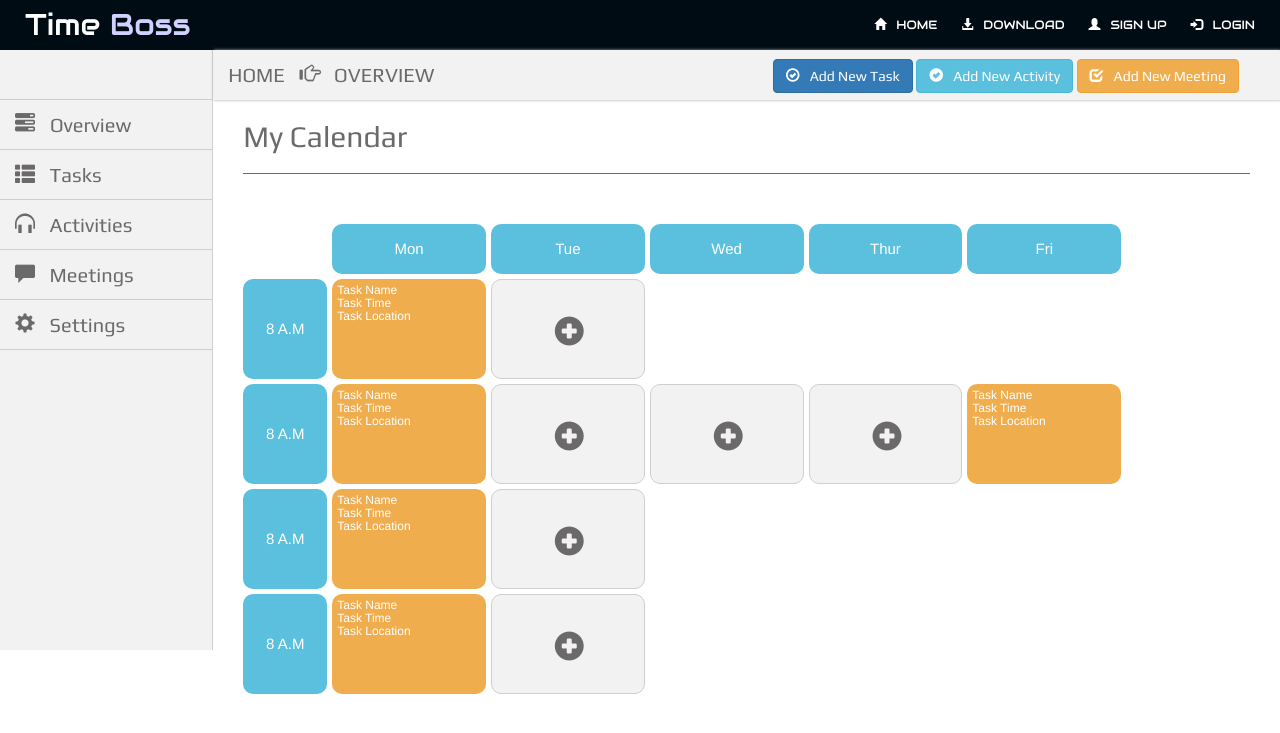
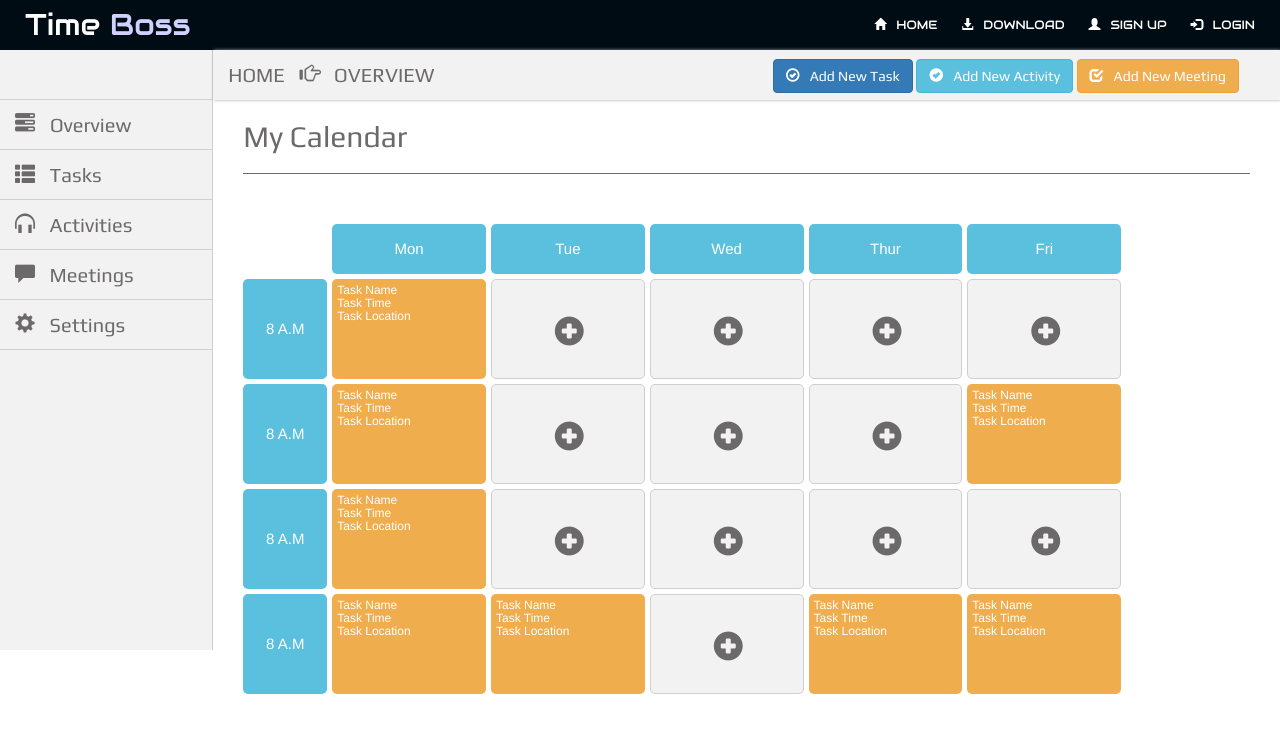
Before and after one commit to kevoy/TimeBoss, a PHP site: page /TimeBoss/account.php in a window 1280 px wide. Shown: the top 733 px of the page. Run offline with PHP 8.4, Linux system fonts and the light colour scheme; some web fonts are replaced.

Commit message:
Added calendar ui and tasks ui

```diff
--- a/account.php
+++ b/account.php
@@ -6,7 +6,7 @@
 	<script src="stylesheets/bootstrap/js/bootstrap.min.js"></script>
 	<link rel="stylesheet" href="stylesheets/main.css" type="text/css" >
 	<link rel="stylesheet" type="text/css" href="http://fonts.googleapis.com/css?family=Tangerine:bold,bolditalic|Inconsolata:italic|Droid+Sans|Audiowide|Play">
-
+	<script type="text/javascript" src="scripts/account.js"></script>
 </head>
 <body>
 	<?php include 'header-template.php' ?>
@@ -38,7 +38,7 @@
 					<h3 id="panel-title">HOME <span class="glyphicon glyphicon-hand-right margin-10-10"></span> <span id="panel-selected">OVERVIEW</span></h3>
 				</div>
 				<div class="col-md-6" id="pane-nav-buttons-holder">
-					<button type="button" class="btn btn-primary"><span class="margin-10 glyphicon glyphicon-ok-circle"></span>Add New Task</button>
+					<button type="button" class="btn btn-primary" id="new-task-btn"><span class="margin-10 glyphicon glyphicon-ok-circle"></span>Add New Task</button>
 					<button type="button" class="btn btn-info"><span class="margin-10 glyphicon glyphicon-ok-sign"></span>Add New Activity</button>
 					<button type="button" class="btn btn-warning"><span class="margin-10 glyphicon glyphicon-check"></span>Add New Meeting</button>
 				</div>
@@ -185,6 +185,15 @@
 									<div class="task-box col-md-2 pad-0 c_1">
 										<h4><span class="glyphicon glyphicon-plus-sign"></span></h4>
 									</div>
+									<div class="task-box col-md-2 pad-0 c_1">
+										<h4><span class="glyphicon glyphicon-plus-sign"></span></h4>
+									</div>
+									<div class="task-box col-md-2 pad-0 c_1">
+										<h4><span class="glyphicon glyphicon-plus-sign"></span></h4>
+									</div>
+									<div class="task-box col-md-2 pad-0 c_1">
+										<h4><span class="glyphicon glyphicon-plus-sign"></span></h4>
+									</div>
 								</div>
 
 								<div class="time-box col-md-1">
@@ -224,6 +233,15 @@
 									<div class="task-box col-md-2 pad-0 c_1">
 										<h4><span class="glyphicon glyphicon-plus-sign"></span></h4>
 									</div>
+									<div class="task-box col-md-2 pad-0 c_1">
+										<h4><span class="glyphicon glyphicon-plus-sign"></span></h4>
+									</div>
+									<div class="task-box col-md-2 pad-0 c_1">
+										<h4><span class="glyphicon glyphicon-plus-sign"></span></h4>
+									</div>
+									<div class="task-box col-md-2 pad-0 c_1">
+										<h4><span class="glyphicon glyphicon-plus-sign"></span></h4>
+									</div>
 								</div>
 
 								<div class="time-box col-md-1">
@@ -235,13 +253,111 @@
 										<h4>Task Time </h4>
 										<h4>Task Location</h4>
 									</div>
+									<div class="task-box col-md-2 pad-0">
+										<h4>Task Name</h4>
+										<h4>Task Time </h4>
+										<h4>Task Location</h4>
+									</div>
 									<div class="task-box col-md-2 pad-0 c_1">
 										<h4><span class="glyphicon glyphicon-plus-sign"></span></h4>
+									</div>
+									<div class="task-box col-md-2 pad-0">
+										<h4>Task Name</h4>
+										<h4>Task Time </h4>
+										<h4>Task Location</h4>
+									</div>
+									<div class="task-box col-md-2 pad-0">
+										<h4>Task Name</h4>
+										<h4>Task Time </h4>
+										<h4>Task Location</h4>
 									</div>
 								</div>
 							</div>
 						</div>
 
+					</div>
+				</div>
+				<div id="tasks-panel" class="col-md-12">
+					<h3 class="c_subtitle">My Tasks</h3>
+					<div>
+						<table class="table table-bordered table-hover c_table">
+							<thead>
+								<tr>
+									<th>Task Name</th>
+									<th>Date</th>
+									<th>Time</th>
+									<th>Location</th>
+									<th>Priority</th>
+									<th>Mandatory</th>
+									<th>Repetitive</th>
+									<th>Options</th>
+								</tr>
+							</thead>
+							<tbody>
+								<tr>
+									<td>Education Technology</td>
+									<td>01/12/2015 - 02/01/2016</td>
+									<td> 9.a.m - 12.p.m</td>
+									<td>Faculty of education building 2</td>
+									<td>Medium</td>
+									<td><span class="glyphicon glyphicon-ok-circle"></span></td>
+									<td><span class="glyphicon glyphicon-ok-circle"></span></td>
+									<td>
+										<button type="button" class="btn btn-info">
+											<span class="glyphicon glyphicon-edit"></span>
+										</button>
+										<button type="button" class="btn btn-warning">
+											<span class="glyphicon glyphicon-eye-open"></span>
+										</button>
+										<button type="button" class="btn btn-danger">
+											<span class="glyphicon glyphicon-remove-circle"></span>
+										</button>
+									</td>
+								</tr>
+								<tr>
+									<td>Education Technology</td>
+									<td>01/12/2015 - 02/01/2016</td>
+									<td> 9.a.m - 12.p.m</td>
+									<td>Faculty of education building 2</td>
+									<td>Medium</td>
+									<td><span class="glyphicon glyphicon-ok-circle"></span></td>
+									<td><span class="glyphicon glyphicon-ok-circle"></span></td>
+									<td>
+										<button type="button" class="btn btn-info">
+											<span class="glyphicon glyphicon-edit"></span>
+										</button>
+										<button type="button" class="btn btn-warning">
+											<span class="glyphicon glyphicon-eye-open"></span>
+										</button>
+										<button type="button" class="btn btn-danger">
+											<span class="glyphicon glyphicon-remove-circle"></span>
+										</button>
+									</td>
+								</tr>
+								<tr>
+									<td>Education Technology</td>
+									<td>01/12/2015 - 02/01/2016</td>
+									<td> 9.a.m - 12.p.m</td>
+									<td>Faculty of education building 2</td>
+									<td>Medium</td>
+									<td><span class="glyphicon glyphicon-ok-circle"></span></td>
+									<td><span class="glyphicon glyphicon-ok-circle"></span></td>
+									<td>
+										<button type="button" class="btn btn-info">
+											<span class="glyphicon glyphicon-edit"></span>
+										</button>
+										<button type="button" class="btn btn-warning">
+											<span class="glyphicon glyphicon-eye-open"></span>
+										</button>
+										<button type="button" class="btn btn-danger">
+											<span class="glyphicon glyphicon-remove-circle"></span>
+										</button>
+									</td>
+								</tr>
+
+
+							</tbody>
+						</table>
 					</div>
 				</div>
 			</div>
--- a/index.php
+++ b/index.php
@@ -27,7 +27,7 @@
 		<div class="col-md-4 c_fill">
 			<span class="glyphicon glyphicon-comment lg-img"></span>
 			<h3>Organise Meetings</h3>
-			<h4>Our web interface alows you to incorporate meetings in you schedule. If all members of your meeting are members of Time Boss we can determine the best time for your meeting.</h4>
+			<h4>Our web interface alows you to incorporate meetings in your schedule. If all members of your meeting are members of Time Boss we can determine the best time for your meeting.</h4>
 		</div>
 		<div class="col-md-4 c_fill">
 			<span class="glyphicon glyphicon-music lg-img"></span>
@@ -42,7 +42,7 @@
 		<div class="col-md-6 c_fill">
 			<div id="download-desc">
 				<h1>Android App</h1>
-				<h3>The Time Boss andoid app allows you to perform all task scheduling from your android device. Get pop alerts and reminders about upcoming task, mark tasks as complete and many more.</h3>
+				<h3>The Time Boss andoid app allows you to perform all task scheduling from your android device. Get pop-up alerts and reminders about upcoming task, mark tasks as complete and many more.</h3>
 				<button type="button" id="c_download" class="btn btn-primary btn-lg">Download App</button>
 			</div>
 		</div>
--- /dev/null
+++ b/scripts/account.js
@@ -0,0 +1,27 @@
+window.onload = function(){
+	var overviewTab = document.getElementById("overview-tab");
+	overviewTab.onclick = showOverviewPanel;
+
+	var tasksTab = document.getElementById("tasks-tab");
+	tasksTab.onclick = showTasksPanel;
+
+	var newTaskBtn = document.getElementById("new-task-btn");
+	newTaskBtn.onclick = showAddTaskPanel;
+}
+function showOverviewPanel(){
+	loadPanel("overview-panel", "OVERVIEW");
+}
+function showTasksPanel(){
+	loadPanel("tasks-panel", "TASKS");
+}
+function showAddTaskPanel(){
+	loadPanel("new-task-panel", "NEW TASK");
+}
+function loadPanel(id, title){
+	document.getElementById("new-task-panel").style.display = "none";
+	document.getElementById("overview-panel").style.display = "none";
+	document.getElementById("tasks-panel").style.display = "none";
+
+	document.getElementById(id).style.display = "block";
+	document.getElementById("panel-selected").innerHTML = title;
+}
--- a/stylesheets/main.css
+++ b/stylesheets/main.css
@@ -229,7 +229,7 @@
 	padding-bottom: 20px;
 	font-size: 30px;
 }
-#new-task-panel{
+#new-task-panel, #tasks-panel{
 	display: none;
 }
 #days-holder{
@@ -239,7 +239,7 @@
 	height: 100%;
 	text-align: center;
 	background-color: #5bc0de;
-	border-radius: 10px;
+	border-radius: 5px;
 	color:white;
 	margin: 0px 0px 0px 5px;
 }
@@ -252,12 +252,14 @@
 #cal-holder{
 	height: 500px;
 	overflow-x:auto;
+
+
 }
 .time-box{
 	height: 100px;
 	text-align: center;
 	background-color: #5bc0de;
-	border-radius: 10px;
+	border-radius: 5px;
 	color:white;
 	margin: 5px 0px 0px 0px;
 
@@ -273,7 +275,7 @@
 	text-align: left;
 	padding: 5px 2px 2px 5px;
 	background-color: #f0ad4e;
-	border-radius: 10px;
+	border-radius: 5px;
 	color:white;
 	margin: 5px 0px 0px 5px;
 
@@ -286,7 +288,11 @@
 .c_1{
 	background-color: #F2F2F2;
 	border: 1px solid #D0CFCF;
-
+	cursor: pointer;
+	transition:all ease-in-out 0.4s;
+}
+.c_1:hover{
+	background-color: #D0CFCF;
 }
 .c_1 h4{
 	text-align: center;
@@ -294,3 +300,6 @@
 	line-height: 100px;
 	font-size: 30px;
 }
+.c_table{
+	text-align: center;
+}
```
